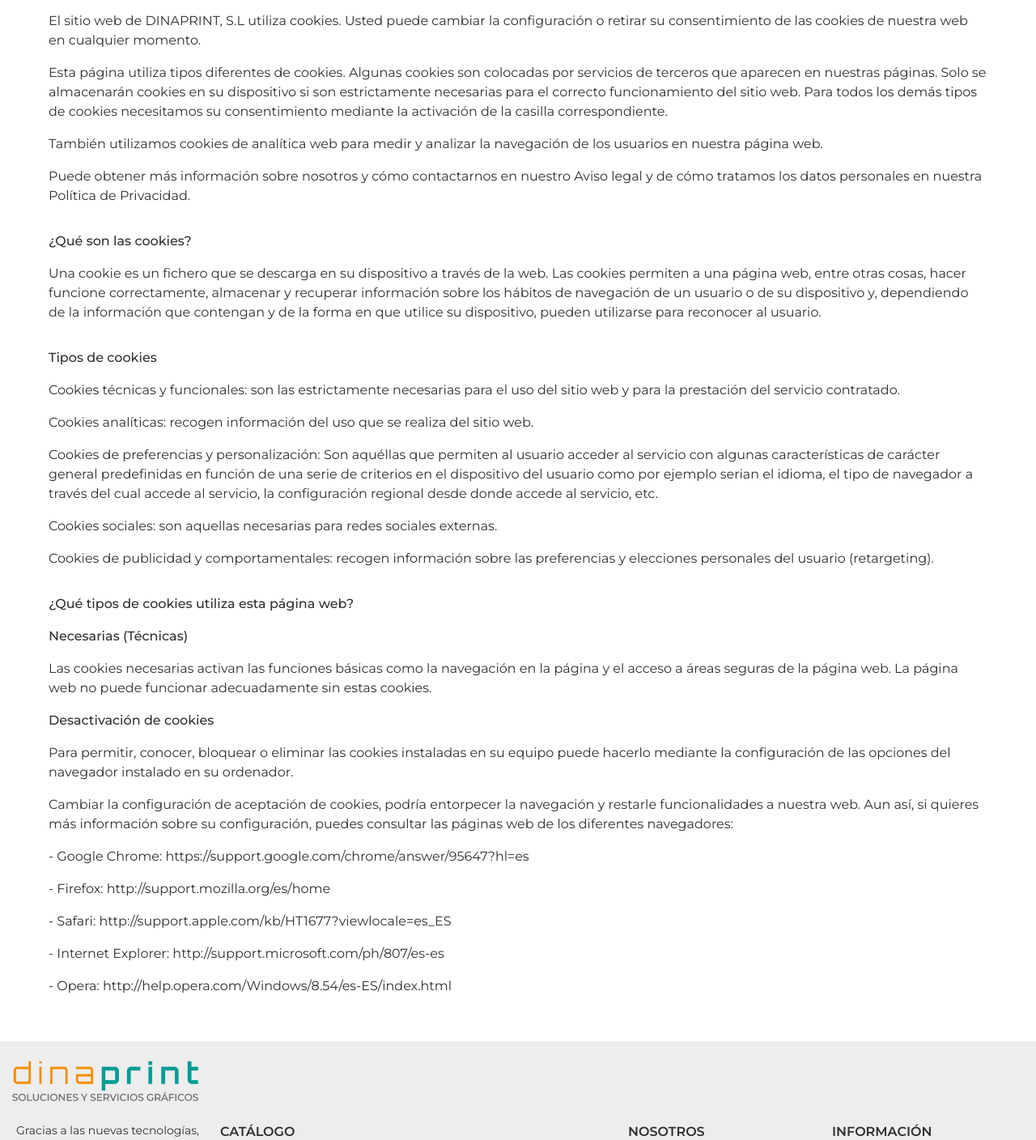
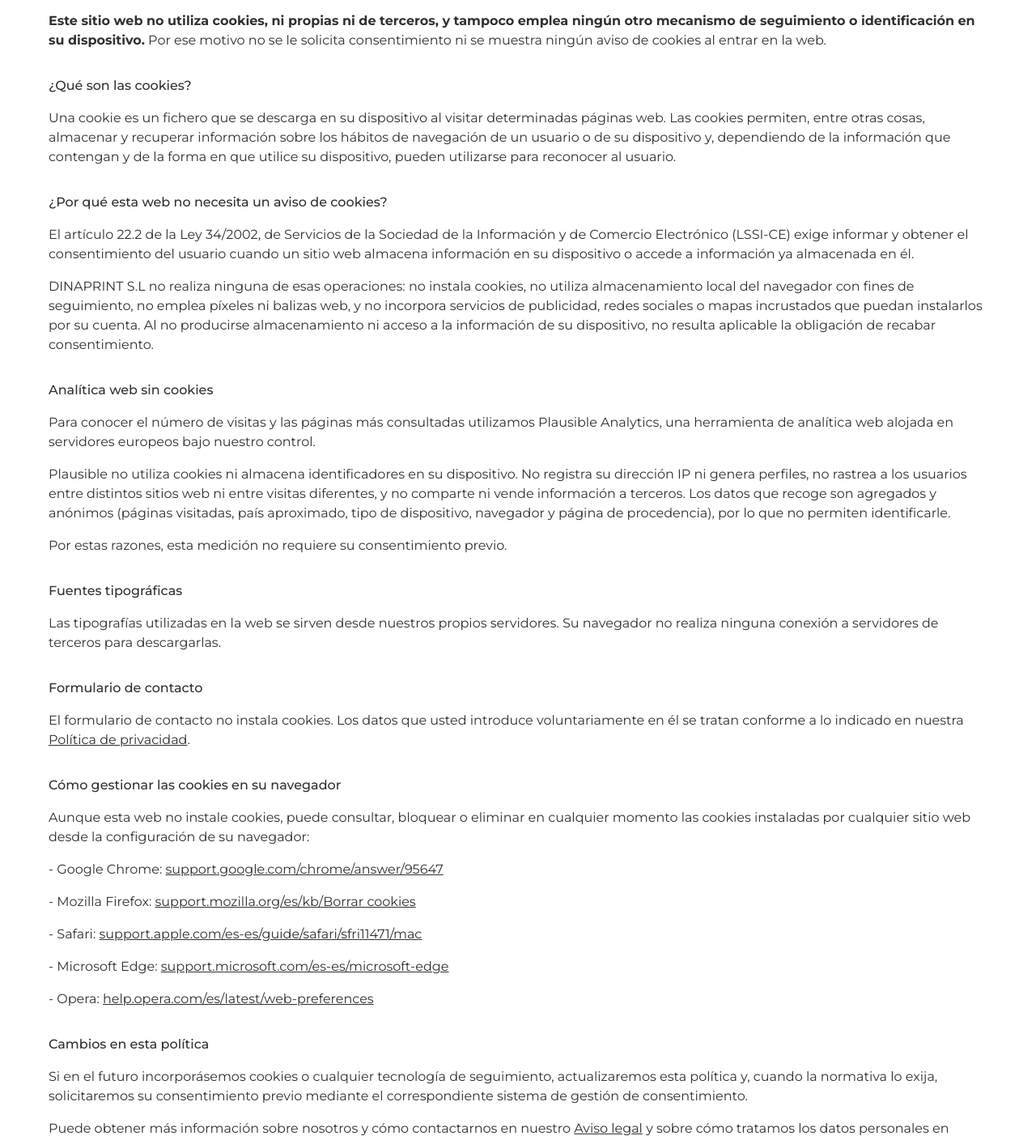
Before and after one commit to victor1305/dinaprint, a Next.js app: page /politica-de-cookies in a window 1280 px wide. Shown: the part 180-1588 px from the top of the page at 81% size. Built offline with nearby package versions, Linux system fonts and the light colour scheme; no server answers.

Commit message:
Update privacy

```diff
--- a/app/politica-de-cookies/page.tsx
+++ b/app/politica-de-cookies/page.tsx
@@ -1,5 +1,6 @@
 import { absoluteUrl } from "@/lib/seo";
 import type { Metadata } from "next";
+import Link from "next/link";
 
 export const metadata: Metadata = {
 	title: "Política de cookies",
@@ -28,71 +29,69 @@
 	return (
 		<main className="px-5 py-10 mx-auto max-w-[1200px]">
 			<h2 className="text-3xl font-medium pb-5">Política de cookies</h2>
-			<p className="pb-4">
-				El sitio web de DINAPRINT, S.L utiliza cookies. Usted puede cambiar la configuración o
-				retirar su consentimiento de las cookies de nuestra web en cualquier momento.
-			</p>
-			<p className="pb-4">
-				Esta página utiliza tipos diferentes de cookies. Algunas cookies son colocadas por servicios
-				de terceros que aparecen en nuestras páginas. Solo se almacenarán cookies en su dispositivo
-				si son estrictamente necesarias para el correcto funcionamiento del sitio web. Para todos
-				los demás tipos de cookies necesitamos su consentimiento mediante la activación de la
-				casilla correspondiente.{" "}
-			</p>
-			<p className="pb-4">
-				También utilizamos cookies de analítica web para medir y analizar la navegación de los
-				usuarios en nuestra página web.
-			</p>
 			<p className="pb-8">
-				Puede obtener más información sobre nosotros y cómo contactarnos en nuestro Aviso legal y de
-				cómo tratamos los datos personales en nuestra Política de Privacidad.{" "}
+				<b>
+					Este sitio web no utiliza cookies, ni propias ni de terceros, y tampoco emplea ningún otro
+					mecanismo de seguimiento o identificación en su dispositivo.
+				</b>{" "}
+				Por ese motivo no se le solicita consentimiento ni se muestra ningún aviso de cookies al
+				entrar en la web.
 			</p>
 			<p className="pb-4 font-medium">¿Qué son las cookies?</p>
 			<p className="pb-8">
-				Una cookie es un fichero que se descarga en su dispositivo a través de la web. Las cookies
-				permiten a una página web, entre otras cosas, hacer funcione correctamente, almacenar y
-				recuperar información sobre los hábitos de navegación de un usuario o de su dispositivo y,
-				dependiendo de la información que contengan y de la forma en que utilice su dispositivo,
-				pueden utilizarse para reconocer al usuario.{" "}
+				Una cookie es un fichero que se descarga en su dispositivo al visitar determinadas páginas
+				web. Las cookies permiten, entre otras cosas, almacenar y recuperar información sobre los
+				hábitos de navegación de un usuario o de su dispositivo y, dependiendo de la información que
+				contengan y de la forma en que utilice su dispositivo, pueden utilizarse para reconocer al
+				usuario.
 			</p>
-			<p className="pb-4 font-medium">Tipos de cookies</p>
+			<p className="pb-4 font-medium">¿Por qué esta web no necesita un aviso de cookies?</p>
 			<p className="pb-4">
-				Cookies técnicas y funcionales: son las estrictamente necesarias para el uso del sitio web y
-				para la prestación del servicio contratado.
+				El artículo 22.2 de la Ley 34/2002, de Servicios de la Sociedad de la Información y de
+				Comercio Electrónico (LSSI-CE) exige informar y obtener el consentimiento del usuario cuando
+				un sitio web almacena información en su dispositivo o accede a información ya almacenada en
+				él.
+			</p>
+			<p className="pb-8">
+				DINAPRINT S.L no realiza ninguna de esas operaciones: no instala cookies, no utiliza
+				almacenamiento local del navegador con fines de seguimiento, no emplea píxeles ni balizas
+				web, y no incorpora servicios de publicidad, redes sociales o mapas incrustados que puedan
+				instalarlos por su cuenta. Al no producirse almacenamiento ni acceso a la información de su
+				dispositivo, no resulta aplicable la obligación de recabar consentimiento.
+			</p>
+			<p className="pb-4 font-medium">Analítica web sin cookies</p>
+			<p className="pb-4">
+				Para conocer el número de visitas y las páginas más consultadas utilizamos Plausible
+				Analytics, una herramienta de analítica web alojada en servidores europeos bajo nuestro
+				control.
 			</p>
 			<p className="pb-4">
-				Cookies analíticas: recogen información del uso que se realiza del sitio web.
+				Plausible no utiliza cookies ni almacena identificadores en su dispositivo. No registra su
+				dirección IP ni genera perfiles, no rastrea a los usuarios entre distintos sitios web ni
+				entre visitas diferentes, y no comparte ni vende información a terceros. Los datos que
+				recoge son agregados y anónimos (páginas visitadas, país aproximado, tipo de dispositivo,
+				navegador y página de procedencia), por lo que no permiten identificarle.
 			</p>
+			<p className="pb-8">Por estas razones, esta medición no requiere su consentimiento previo.</p>
+			<p className="pb-4 font-medium">Fuentes tipográficas</p>
+			<p className="pb-8">
+				Las tipografías utilizadas en la web se sirven desde nuestros propios servidores. Su
+				navegador no realiza ninguna conexión a servidores de terceros para descargarlas.
+			</p>
+			<p className="pb-4 font-medium">Formulario de contacto</p>
+			<p className="pb-8">
+				El formulario de contacto no instala cookies. Los datos que usted introduce voluntariamente
+				en él se tratan conforme a lo indicado en nuestra{" "}
+				<Link href="/politica-de-privacidad" className="underline">
+					Política de privacidad
+				</Link>
+				.
+			</p>
+			<p className="pb-4 font-medium">Cómo gestionar las cookies en su navegador</p>
 			<p className="pb-4">
-				Cookies de preferencias y personalización: Son aquéllas que permiten al usuario acceder al
-				servicio con algunas características de carácter general predefinidas en función de una
-				serie de criterios en el dispositivo del usuario como por ejemplo serian el idioma, el tipo
-				de navegador a través del cual accede al servicio, la configuración regional desde donde
-				accede al servicio, etc.
-			</p>
-			<p className="pb-4">
-				Cookies sociales: son aquellas necesarias para redes sociales externas.
-			</p>
-			<p className="pb-8">
-				Cookies de publicidad y comportamentales: recogen información sobre las preferencias y
-				elecciones personales del usuario (retargeting).
-			</p>
-			<p className="pb-4 font-medium">¿Qué tipos de cookies utiliza esta página web?</p>
-			<p className="pb-4 font-medium">Necesarias (Técnicas)</p>
-			<p className="pb-4">
-				Las cookies necesarias activan las funciones básicas como la navegación en la página y el
-				acceso a áreas seguras de la página web. La página web no puede funcionar adecuadamente sin
-				estas cookies.
-			</p>
-			<p className="pb-4 font-medium">Desactivación de cookies</p>
-			<p className="pb-4">
-				Para permitir, conocer, bloquear o eliminar las cookies instaladas en su equipo puede
-				hacerlo mediante la configuración de las opciones del navegador instalado en su ordenador.{" "}
-			</p>
-			<p className="pb-4">
-				Cambiar la configuración de aceptación de cookies, podría entorpecer la navegación y
-				restarle funcionalidades a nuestra web. Aun así, si quieres más información sobre su
-				configuración, puedes consultar las páginas web de los diferentes navegadores:
+				Aunque esta web no instale cookies, puede consultar, bloquear o eliminar en cualquier
+				momento las cookies instaladas por cualquier sitio web desde la configuración de su
+				navegador:
 			</p>
 			<p className="pb-4">
 				- Google Chrome:{" "}
@@ -100,49 +99,71 @@
 					href="https://support.google.com/chrome/answer/95647?hl=es"
 					target="_blank"
 					rel="noopener noreferrer"
+					className="underline"
 				>
-					https://support.google.com/chrome/answer/95647?hl=es
+					support.google.com/chrome/answer/95647
 				</a>
 			</p>
 			<p className="pb-4">
-				- Firefox:{" "}
+				- Mozilla Firefox:{" "}
 				<a
-					href="http://help.opera.com/Windows/8.54/es-ES/index.html"
+					href="https://support.mozilla.org/es/kb/Borrar%20cookies"
 					target="_blank"
 					rel="noopener noreferrer"
+					className="underline"
 				>
-					http://support.mozilla.org/es/home
+					support.mozilla.org/es/kb/Borrar cookies
 				</a>
 			</p>
 			<p className="pb-4">
 				- Safari:{" "}
 				<a
-					href="http://help.opera.com/Windows/8.54/es-ES/index.html"
+					href="https://support.apple.com/es-es/guide/safari/sfri11471/mac"
 					target="_blank"
 					rel="noopener noreferrer"
+					className="underline"
 				>
-					http://support.apple.com/kb/HT1677?viewlocale=es_ES
+					support.apple.com/es-es/guide/safari/sfri11471/mac
 				</a>
 			</p>
 			<p className="pb-4">
-				- Internet Explorer:{" "}
+				- Microsoft Edge:{" "}
 				<a
-					href="http://help.opera.com/Windows/8.54/es-ES/index.html"
+					href="https://support.microsoft.com/es-es/microsoft-edge/eliminar-las-cookies-en-microsoft-edge-63947406-40ac-c3b8-57b9-2a946a29ae09"
 					target="_blank"
 					rel="noopener noreferrer"
+					className="underline"
 				>
-					http://support.microsoft.com/ph/807/es-es
+					support.microsoft.com/es-es/microsoft-edge
 				</a>
 			</p>
-			<p className="pb-4">
+			<p className="pb-8">
 				- Opera:{" "}
 				<a
-					href="http://help.opera.com/Windows/8.54/es-ES/index.html"
+					href="https://help.opera.com/es/latest/web-preferences/"
 					target="_blank"
 					rel="noopener noreferrer"
+					className="underline"
 				>
-					http://help.opera.com/Windows/8.54/es-ES/index.html
+					help.opera.com/es/latest/web-preferences
 				</a>
+			</p>
+			<p className="pb-4 font-medium">Cambios en esta política</p>
+			<p className="pb-4">
+				Si en el futuro incorporásemos cookies o cualquier tecnología de seguimiento, actualizaremos
+				esta política y, cuando la normativa lo exija, solicitaremos su consentimiento previo
+				mediante el correspondiente sistema de gestión de consentimiento.
+			</p>
+			<p className="pb-4">
+				Puede obtener más información sobre nosotros y cómo contactarnos en nuestro{" "}
+				<Link href="/aviso-legal" className="underline">
+					Aviso legal
+				</Link>{" "}
+				y sobre cómo tratamos los datos personales en nuestra{" "}
+				<Link href="/politica-de-privacidad" className="underline">
+					Política de privacidad
+				</Link>
+				.
 			</p>
 		</main>
 	);
--- a/app/politica-de-privacidad/page.tsx
+++ b/app/politica-de-privacidad/page.tsx
@@ -1,5 +1,6 @@
 import { absoluteUrl } from "@/lib/seo";
 import type { Metadata } from "next";
+import Link from "next/link";
 
 export const metadata: Metadata = {
 	title: "Política de privacidad",
@@ -78,7 +79,48 @@
 				estará regulada por el consentimiento del afectado y por el interés legítimo del
 				responsable. Los datos proporcionados se conservarán hasta para dar soporte a su solicitud,
 				la revocación del consentimiento o durante los años necesarios para cumplir con las
-				obligaciones legales. La DINAPRINT S.L no cederá datos salvo obligación legal.
+				obligaciones legales. DINAPRINT S.L no cederá datos a terceros salvo obligación legal, sin
+				perjuicio del acceso a los mismos por parte de los prestadores de servicios que actúan como
+				encargados del tratamiento y que se detallan en el apartado siguiente.
+			</p>
+			<p className="pb-4 font-medium">Encargados del tratamiento</p>
+			<p className="pb-4">
+				Para poder prestar sus servicios, DINAPRINT S.L cuenta con proveedores que acceden a datos
+				personales por cuenta del responsable. Estos proveedores actúan como encargados del
+				tratamiento en los términos del artículo 28 del RGPD, en virtud del correspondiente contrato
+				de encargo, y únicamente tratan los datos conforme a nuestras instrucciones:
+			</p>
+			<p className="pb-4">
+				- <b>EmailJS:</b> servicio de envío del formulario de contacto. Tiene acceso a los datos que
+				usted introduce en dicho formulario (nombre, correo electrónico, teléfono y contenido del
+				mensaje) con la única finalidad de hacérnoslos llegar por correo electrónico. Este proveedor
+				puede tratar los datos en servidores situados fuera del Espacio Económico Europeo, en cuyo
+				caso la transferencia internacional se ampara en las cláusulas contractuales tipo aprobadas
+				por la Comisión Europea u otra garantía adecuada prevista en el capítulo V del RGPD.
+			</p>
+			<p className="pb-4">
+				- <b>Cloudflare:</b> red de distribución de contenidos y protección del sitio web. Trata
+				datos técnicos de conexión (como la dirección IP) con la finalidad de servir el sitio y
+				garantizar su seguridad y disponibilidad.
+			</p>
+			<p className="pb-8">
+				- <b>Contabo GmbH:</b> proveedor de alojamiento (hosting) del sitio web y de la herramienta
+				de analítica. Los servidores se encuentran ubicados en la Unión Europea. Da soporte a la
+				infraestructura del sitio y almacena los datos técnicos y las comunicaciones alojadas en él.
+			</p>
+			<p className="pb-4 font-medium">Analítica web</p>
+			<p className="pb-8">
+				Este sitio web utiliza Plausible Analytics, una herramienta de medición alojada en
+				servidores propios ubicados en la Unión Europea, con el fin de conocer de forma agregada el
+				número de visitas y las páginas más consultadas. Plausible no instala cookies ni ningún otro
+				identificador en su dispositivo, no almacena su dirección IP, no elabora perfiles y no
+				rastrea a los usuarios entre distintos sitios web ni entre visitas. La información obtenida
+				es anónima y agregada, por lo que no permite identificarle. Puede consultar más detalles en
+				nuestra{" "}
+				<Link href="/politica-de-cookies" className="underline">
+					Política de cookies
+				</Link>
+				.
 			</p>
 			<p className="pb-4">
 				Si lo desea puede dirigirse a DINAPRINT S.L, domiciliada en calle Bahamas 37, 28340 de
```
